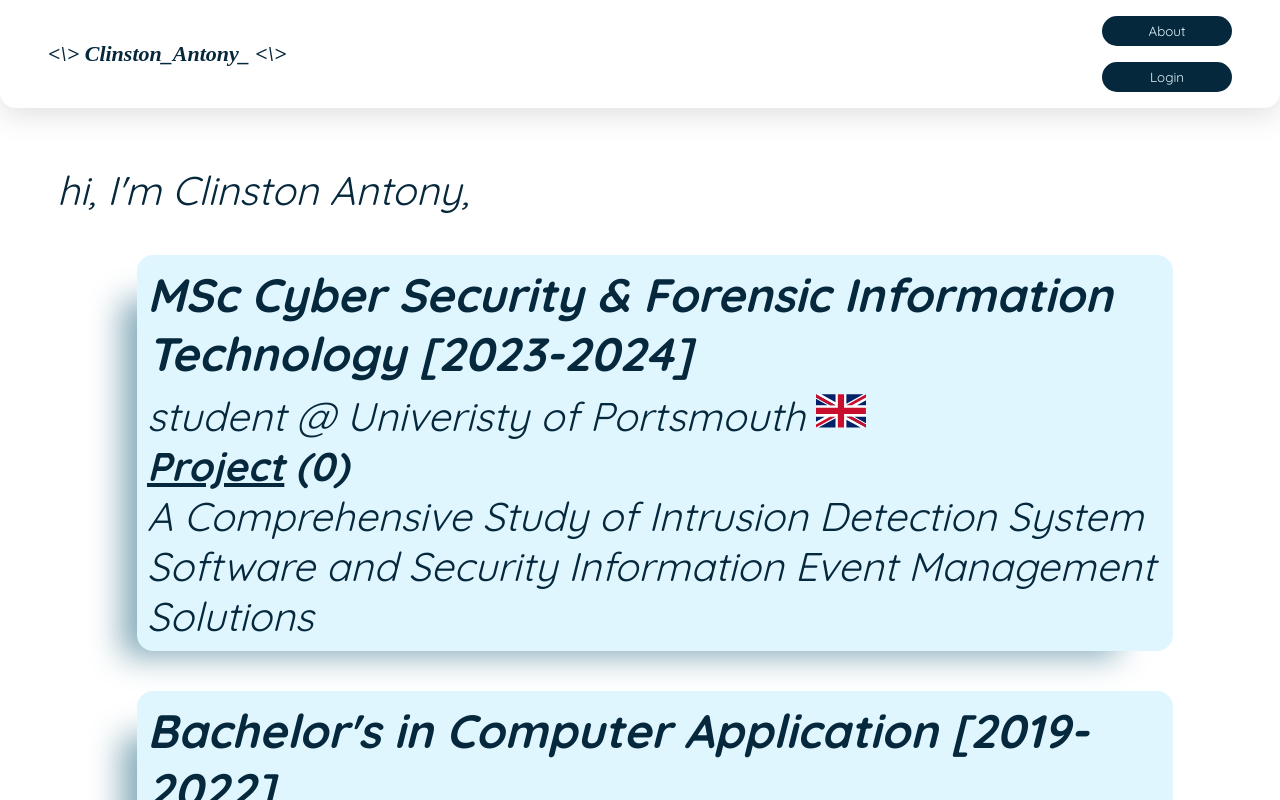
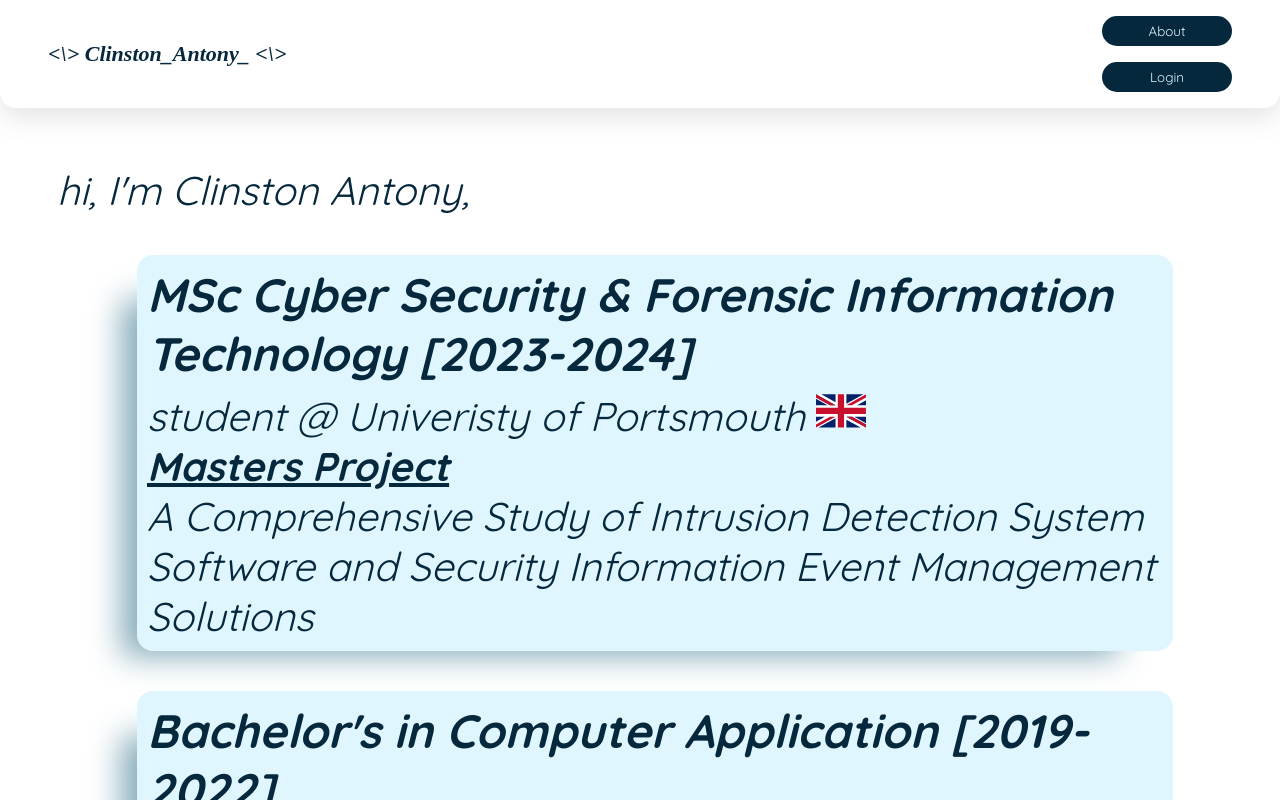
Before and after one commit to mrat0m/portfolio, a React (Create React App) app: page /about in a window 1280 px wide. Shown: the top 800 px of the page. Built offline with nearby package versions, Linux system fonts and the light colour scheme.

Commit message:
update masters degree

```diff
--- a/src/about.jsx
+++ b/src/about.jsx
@@ -111,7 +111,7 @@ const About = () => {
                 <h3 className='entryHeading'>MSc Cyber Security {"&"} Forensic Information Technology <i> [2023-2024] </i></h3>
                 student @ Univeristy of Portsmouth <GB title="United Kingdom" className="icon" />
                 <br />
-                <b><u>Project</u> (0)</b>
+                <b><u>Masters Project</u></b>
                 <div className="projects">
                     A Comprehensive Study of Intrusion Detection System Software and Security Information Event Management Solutions
                 </div>
```
